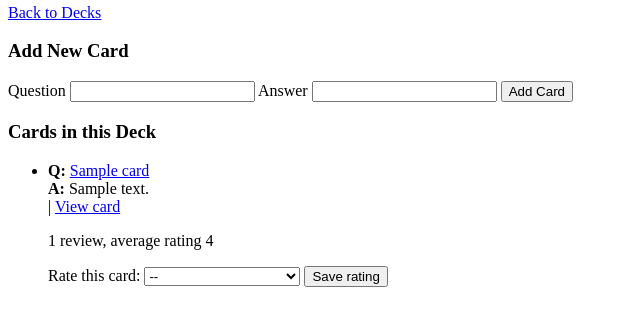
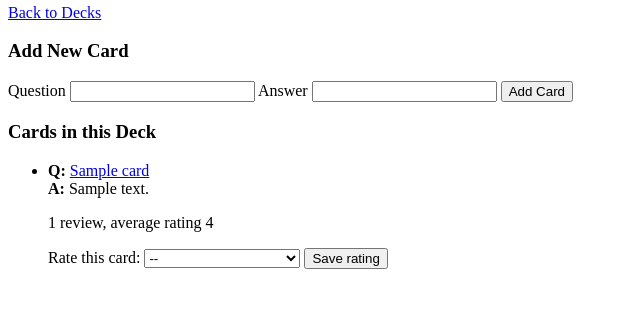
Before and after one commit to nooavon/study-tracker, a FastAPI app: template app/templates/deck_detail.html in a window 1280 px wide. Shown: the part 205-531 px from the top of the page, without its empty margins (0-640 px from the left). Run offline with FastAPI, Linux system fonts and the light colour scheme; the template is opened without the code that fills it: most values are stand-ins (such as "Sample title", 1, 10 or a date in 2020).

Commit message:
Reviews done

```diff
--- a/app/templates/deck_detail.html
+++ b/app/templates/deck_detail.html
@@ -23,7 +23,6 @@
             <strong>Q:</strong>
             <a href="/cards/{{ card.id }}">{{ card.question }}</a><br/>
             <strong>A:</strong> {{ card.answer }}<br/>
-            | <a href="/cards/{{ card.id }}">View card</a>
             <p>
               {% if (card.review_count | default(0) | int) > 0 %}
                 {{ card.review_count }} review{% if (card.review_count | int) != 1 %}s{% endif %},
```
Also changed, not shown: 1 other file.
